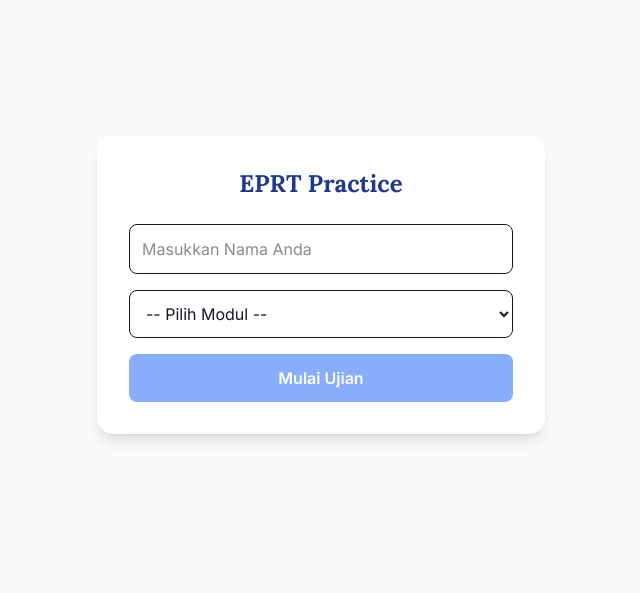
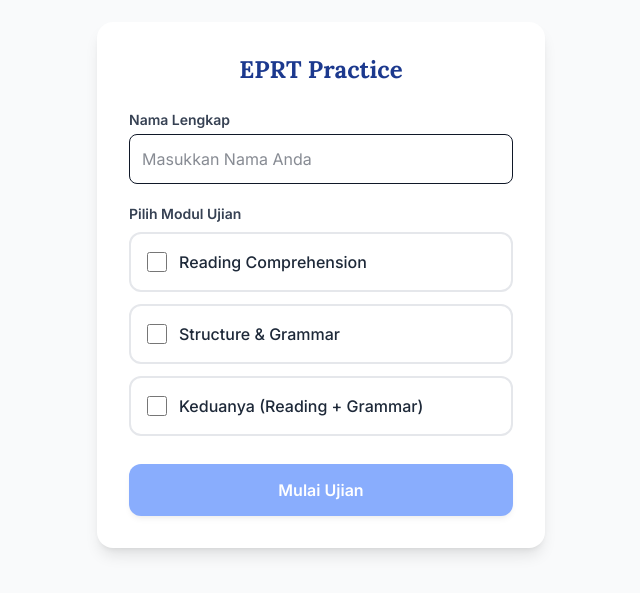
Before and after one commit to amad-IO/inggrisStudent, a Next.js app: page / in a window 1280 px wide. Shown: the part 115-708 px from the top of the page, without its empty margins (319-959 px from the left). Built offline with nearby package versions, Linux system fonts and the light colour scheme.

Commit message:
style: enhance UI module selection with interactive card checkboxes

```diff
--- a/src/app/page.tsx
+++ b/src/app/page.tsx
@@ -25,7 +25,9 @@ export default function Home() {
     <div className="flex flex-col items-center justify-center min-h-screen p-4 bg-gray-50 font-sans text-gray-900">
       <div className="bg-white p-8 rounded-2xl shadow-lg max-w-md w-full">
         <h1 className="text-2xl font-bold mb-6 text-center text-blue-900">EPRT Practice</h1>
-        <div className="flex flex-col gap-4">
+        <div className="flex flex-col gap-5">
+          <div>
+            <label className="block text-sm font-semibold text-gray-700 mb-1">Nama Lengkap</label>
             <input
               type="text"
               className="border p-3 rounded-lg w-full outline-none focus:ring-2 focus:ring-blue-400"
@@ -33,18 +35,48 @@ export default function Home() {
               value={name}
               onChange={e => setName(e.target.value)}
             />
-          <select
-            className="border p-3 rounded-lg w-full outline-none focus:ring-2 focus:ring-blue-400"
-            value={mode}
-            onChange={e => setMode(e.target.value)}
-          >
-            <option value="">-- Pilih Modul --</option>
-            <option value="reading">Reading Saja</option>
-            <option value="grammar">Grammar Saja</option>
-            <option value="both">Reading + Grammar</option>
-          </select>
+          </div>
+
+          <div>
+            <label className="block text-sm font-semibold text-gray-700 mb-2">Pilih Modul Ujian</label>
+            <div className="flex flex-col gap-3">
+              <label className={`flex items-center p-4 rounded-xl border-2 cursor-pointer transition-all ${mode === 'reading' ? 'border-blue-600 bg-blue-50' : 'border-gray-200 hover:border-blue-300'}`}>
+                <input
+                  type="checkbox"
+                  name="module"
+                  checked={mode === 'reading'}
+                  onChange={() => setMode(mode === 'reading' ? '' : 'reading')}
+                  className="w-5 h-5 text-blue-600 rounded focus:ring-blue-500"
+                />
+                <span className="ml-3 font-medium text-gray-800">Reading Comprehension</span>
+              </label>
+
+              <label className={`flex items-center p-4 rounded-xl border-2 cursor-pointer transition-all ${mode === 'grammar' ? 'border-blue-600 bg-blue-50' : 'border-gray-200 hover:border-blue-300'}`}>
+                <input
+                  type="checkbox"
+                  name="module"
+                  checked={mode === 'grammar'}
+                  onChange={() => setMode(mode === 'grammar' ? '' : 'grammar')}
+                  className="w-5 h-5 text-blue-600 rounded focus:ring-blue-500"
+                />
+                <span className="ml-3 font-medium text-gray-800">Structure & Grammar</span>
+              </label>
+
+              <label className={`flex items-center p-4 rounded-xl border-2 cursor-pointer transition-all ${mode === 'both' ? 'border-blue-600 bg-blue-50' : 'border-gray-200 hover:border-blue-300'}`}>
+                <input
+                  type="checkbox"
+                  name="module"
+                  checked={mode === 'both'}
+                  onChange={() => setMode(mode === 'both' ? '' : 'both')}
+                  className="w-5 h-5 text-blue-600 rounded focus:ring-blue-500"
+                />
+                <span className="ml-3 font-medium text-gray-800">Keduanya (Reading + Grammar)</span>
+              </label>
+            </div>
+          </div>
+
           <button
-            className="bg-blue-600 text-white p-3 rounded-lg font-semibold hover:bg-blue-700 disabled:opacity-50 transition-colors"
+            className="mt-2 bg-blue-600 text-white p-3.5 rounded-xl font-semibold hover:bg-blue-700 disabled:opacity-50 transition-colors shadow-md"
             disabled={!name || !mode}
             onClick={() => setStarted(true)}
           >
@@ -78,7 +110,6 @@ function QuizUI({ mode, onFinish }: { mode: string, onFinish: (s: {correct: numb
        for (let i = 0; i < g.length; i += 2) {
          list.push({
            type: 'grammar',
-           // Assign sequence numbers to grammar too so they don't reset to 1 in the UI
            questions: g.slice(i, i + 2).map((q, idx) => ({...q, seq_number: i + idx + 1}))
          });
        }
```
Lines whose indentation alone changed are shown as unchanged.
